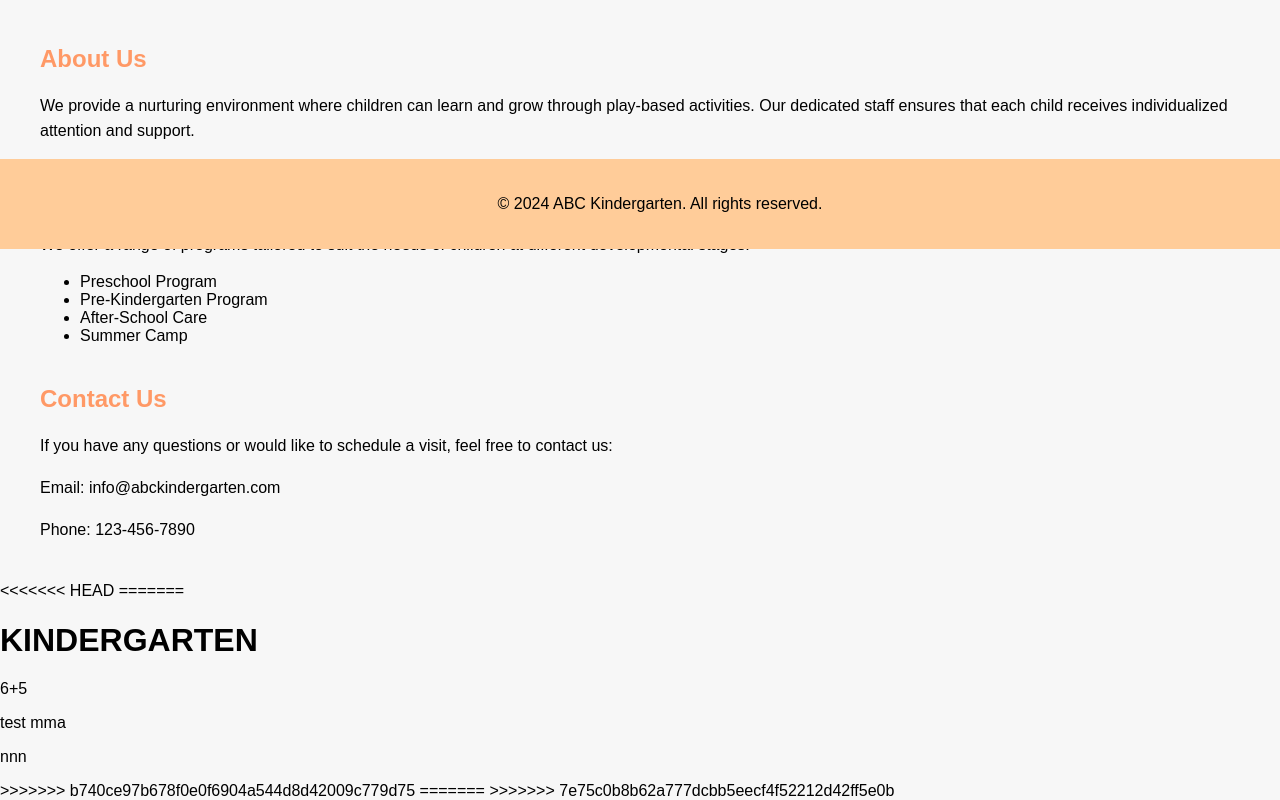
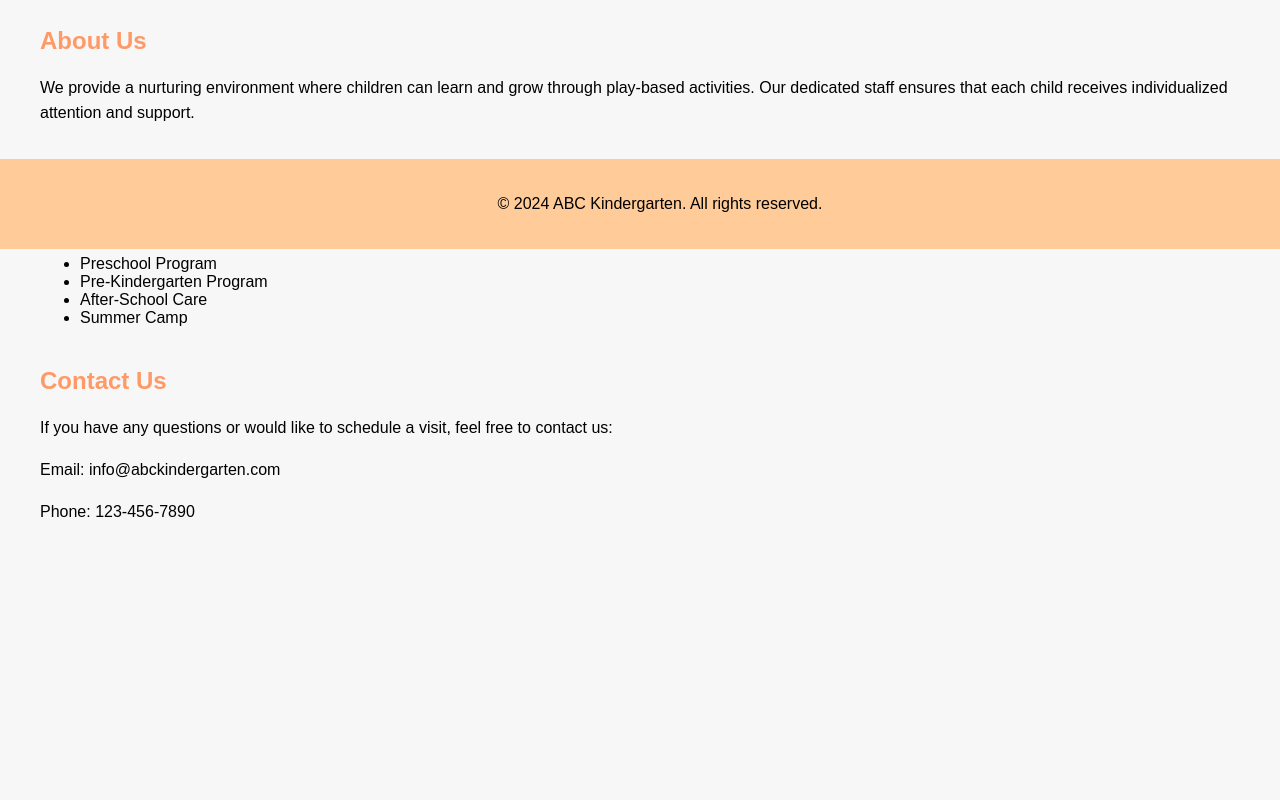
Before and after one commit to Ayhem-Alras/Kindergarten, a plain HTML site: page index.html in a window 1280 px wide. Shown: the part 551-1351 px from the top of the page. After the commit the page ends 1115 px from the top, so only its background shows below. Drawn offline with Linux system fonts and the light colour scheme.

Commit message:
edit  html

```diff
--- a/index.html
+++ b/index.html
@@ -7,10 +7,6 @@
     <title>Kindergarten</title>
   </head>
   <body>
-<<<<<<< HEAD
-<<<<<<< HEAD
-=======
->>>>>>> 7e75c0b8b62a777dcbb5eecf4f52212d42ff5e0b
     <header>
       <h1>Welcome to ABC Kindergarten</h1>
     </header>
@@ -61,14 +57,5 @@
     <footer>
       <p>&copy; 2024 ABC Kindergarten. All rights reserved.</p>
     </footer>
-<<<<<<< HEAD
-=======
-    <h1>KINDERGARTEN</h1>
-    <p>6+5</p>
-    <p>test mma</p>
-    <p>nnn</p>
->>>>>>> b740ce97b678f0e0f6904a544d8d42009c779d75
-=======
->>>>>>> 7e75c0b8b62a777dcbb5eecf4f52212d42ff5e0b
   </body>
 </html>
--- a/index.style.css
+++ b/index.style.css
@@ -1,8 +1,8 @@
-
 body {
   font-family: Arial, sans-serif;
   margin: 0;
   padding: 0;
+
   background-color: #f7f7f7;
 }
 header {
```
Also changed, not shown: 1 other file.
